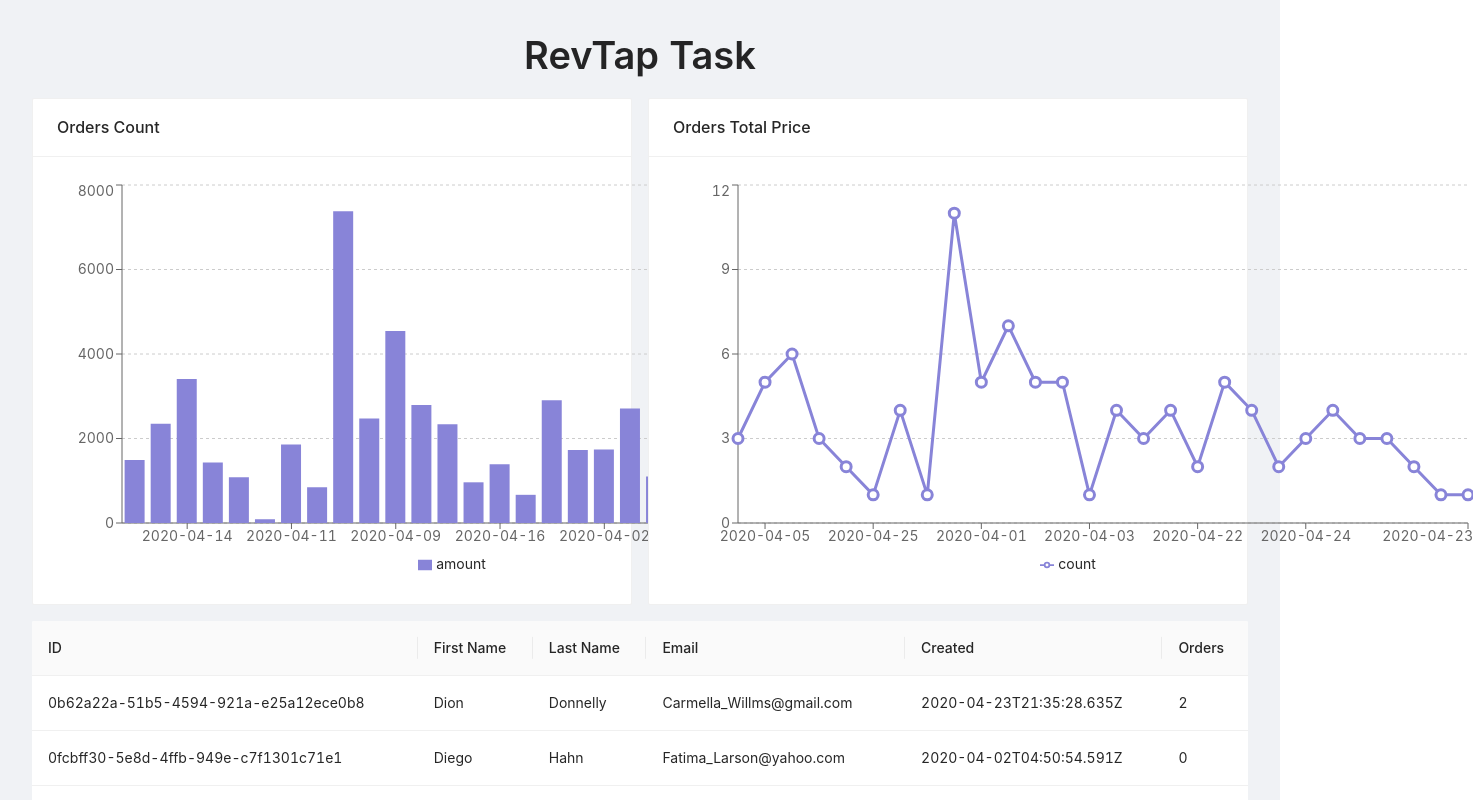
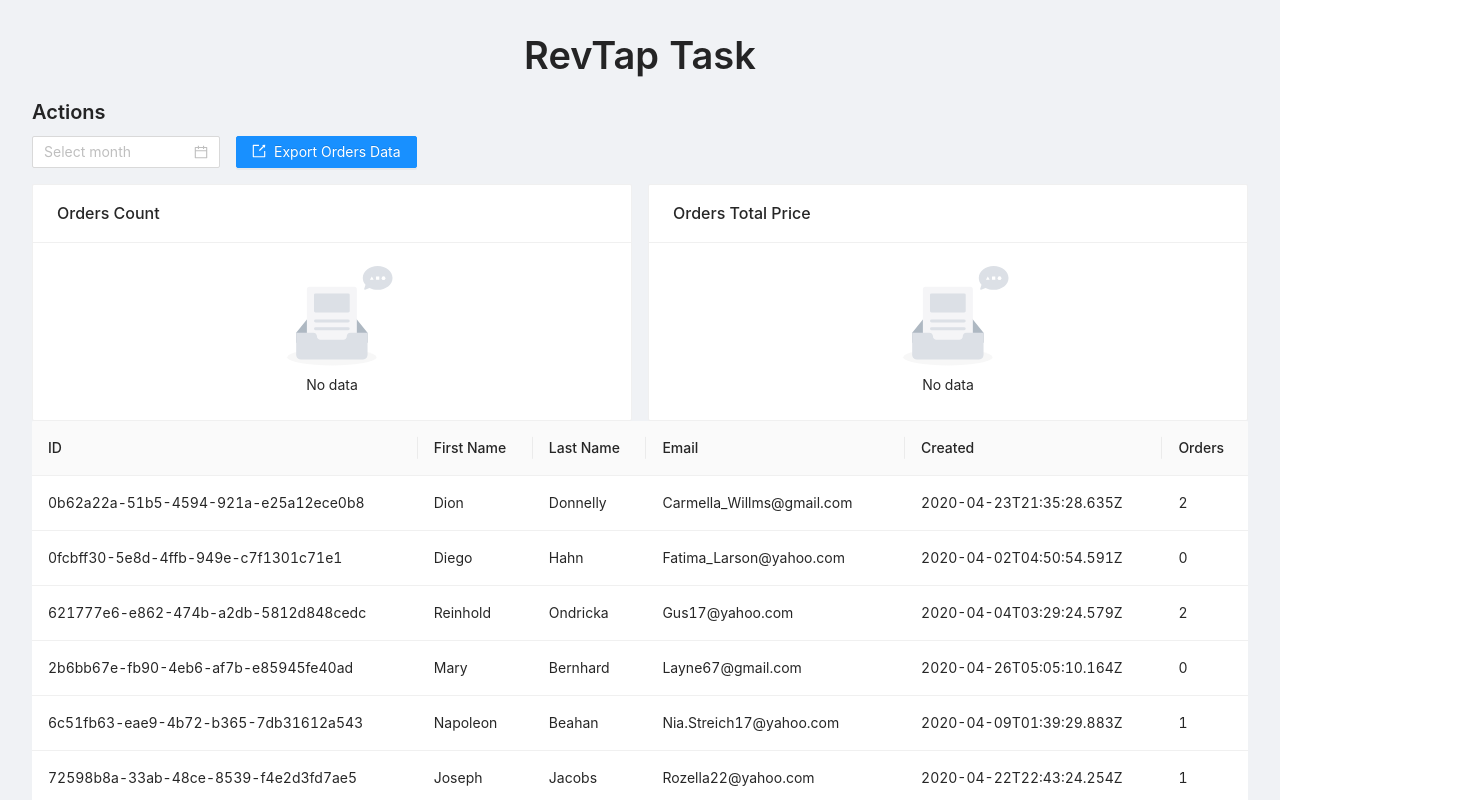
Before and after one commit to 13point5/revtap-frontend-task, a React (Create React App) app: page / in a window 1280 px wide. Shown: the top 800 px of the page, 1473 px wide, since content can reach past the window. Built offline with nearby package versions, Linux system fonts and the light colour scheme.

Commit message:
add actions UI for filtering orders by date and export data

```diff
--- a/package.json
+++ b/package.json
@@ -3,12 +3,14 @@
   "version": "0.1.0",
   "private": true,
   "dependencies": {
+    "@ant-design/icons": "^4.2.2",
     "@testing-library/jest-dom": "^5.11.4",
     "@testing-library/react": "^11.1.0",
     "@testing-library/user-event": "^12.1.10",
     "antd": "^4.7.2",
     "dotenv": "^8.2.0",
     "lodash": "^4.17.20",
+    "moment": "^2.29.1",
     "prop-types": "^15.7.2",
     "react": "^17.0.1",
     "react-dom": "^17.0.1",
@@ -52,6 +54,7 @@
     "eslint-plugin-react-hooks": "^4.2.0",
     "husky": "^4.3.0",
     "lint-staged": "^10.4.2",
-    "prettier": "^2.1.2"
+    "prettier": "^2.1.2",
+    "uuid": "^8.3.1"
   }
 }
--- a/src/App.jsx
+++ b/src/App.jsx
@@ -1,31 +1,20 @@
-import { Layout, Row, Col, Typography } from "antd";
-import React, { useMemo } from "react";
+import React from "react";
+import { Layout, Typography } from "antd";
 
-import { BarChart, LineChart, CustomersView } from "./components";
+import { CustomersView, ChartsContainer } from "./components";
 
 import rawData from "./fixtures/data.json";
-import formatOrders from "./utils/formatOrders";
 
 function App() {
-  const orders = useMemo(() => formatOrders(rawData.orders), [rawData.orders]);
-
   return (
     <Layout style={{ padding: "2rem" }}>
       <Typography.Title level={1} style={{ textAlign: "center" }}>
         RevTap Task
       </Typography.Title>
-      <Row gutter={[16, 16]}>
-        <Col span={12} key="barchart">
-          <BarChart data={orders} />
-        </Col>
-        <Col span={12} key="linechart">
-          <LineChart data={orders} />
-        </Col>
 
-        <Col span={24} key="customers table">
-          <CustomersView data={rawData.customers} />
-        </Col>
-      </Row>
+      <ChartsContainer />
+
+      <CustomersView data={rawData.customers} />
     </Layout>
   );
 }
--- a/src/components/BarChart/BarChart.jsx
+++ b/src/components/BarChart/BarChart.jsx
@@ -10,11 +10,12 @@ import {
   Tooltip,
   Legend,
 } from "recharts";
-import { Card } from "antd";
+import { Card, Empty } from "antd";
 
-function BarChartView({ data }) {
+function BarChartView({ data, ...restProps }) {
   return (
-    <Card title="Orders Count">
+    <Card title="Orders Count" {...restProps}>
+      {data.length > 0 ? (
         <BarChart data={data} width={800} height={400}>
           <CartesianGrid strokeDasharray="3 3" vertical={false} />
           <XAxis dataKey="date" />
@@ -23,6 +24,9 @@ function BarChartView({ data }) {
           <Legend />
           <Bar dataKey="amount" fill="#8884d8" />
         </BarChart>
+      ) : (
+        <Empty />
+      )}
     </Card>
   );
 }
--- /dev/null
+++ b/src/components/ChartsContainer/ChartsContainer.jsx
@@ -0,0 +1,65 @@
+import React, { useMemo, useState } from "react";
+import moment from "moment";
+
+import { Row, Col, Typography, DatePicker, Button } from "antd";
+import { ExportOutlined } from "@ant-design/icons";
+
+import BarChart from "../BarChart";
+import LineChart from "../LineChart";
+
+import rawData from "../../fixtures/data.json";
+import formatOrders from "../../utils/formatOrders";
+
+const dateFormat = "YYYY-MM";
+const cardStyes = {
+  style: { height: "100%" },
+  bodyStyle: {
+    display: "flex",
+    flexDirection: "column",
+    justifyContent: "center",
+  },
+};
+
+function ChartsContainer() {
+  const [yearMonth, setYearMonth] = useState(moment().format(dateFormat));
+
+  const orders = useMemo(() => formatOrders(rawData.orders, yearMonth), [
+    yearMonth,
+  ]);
+
+  const handleDateChange = (_, dateString) => {
+    setYearMonth(dateString);
+  };
+
+  return (
+    <Row gutter={[16, 16]}>
+      <Col span={24}>
+        <Typography.Title level={4}>Actions</Typography.Title>
+
+        <Row gutter={16} align="middle">
+          <Col>
+            <DatePicker
+              picker="month"
+              format={dateFormat}
+              onChange={handleDateChange}
+            />
+          </Col>
+          <Col>
+            <Button type="primary" icon={<ExportOutlined />}>
+              Export Orders Data
+            </Button>
+          </Col>
+        </Row>
+      </Col>
+
+      <Col span={12}>
+        <BarChart data={orders} {...cardStyes} />
+      </Col>
+      <Col span={12}>
+        <LineChart data={orders} {...cardStyes} />
+      </Col>
+    </Row>
+  );
+}
+
+export default ChartsContainer;
--- /dev/null
+++ b/src/components/ChartsContainer/index.js
@@ -0,0 +1,3 @@
+import ChartsContainer from "./ChartsContainer";
+
+export default ChartsContainer;
--- a/src/components/LineChart/LineChart.jsx
+++ b/src/components/LineChart/LineChart.jsx
@@ -10,11 +10,12 @@ import {
   Tooltip,
   Legend,
 } from "recharts";
-import { Card } from "antd";
+import { Card, Empty } from "antd";
 
-function LineChartView({ data }) {
+function LineChartView({ data, ...restProps }) {
   return (
-    <Card title="Orders Total Price">
+    <Card title="Orders Total Price" {...restProps}>
+      {data.length > 0 ? (
         <LineChart width={800} height={400} data={data}>
           <CartesianGrid strokeDasharray="3 3" vertical={false} />
           <XAxis dataKey="date" />
@@ -29,6 +30,9 @@ function LineChartView({ data }) {
             strokeWidth={3}
           />
         </LineChart>
+      ) : (
+        <Empty />
+      )}
     </Card>
   );
 }
--- a/src/components/index.js
+++ b/src/components/index.js
@@ -1,3 +1,2 @@
-export { default as BarChart } from "./BarChart";
-export { default as LineChart } from "./LineChart";
+export { default as ChartsContainer } from "./ChartsContainer";
 export { default as CustomersView } from "./CustomersView";
--- a/src/utils/formatOrders.js
+++ b/src/utils/formatOrders.js
@@ -1,8 +1,12 @@
 import _ from "lodash";
 
-const formatOrders = (orders) => {
+const formatOrders = (orders, yearMonth) => {
+  const yearMonthOrders = orders.filter((order) =>
+    order.created.includes(yearMonth)
+  );
+
   const dateWiseOrders = _.groupBy(
-    orders,
+    yearMonthOrders,
     (order) => order.created.split("T")[0]
   );
 
```
Also changed, not shown: .eslintrc.json, 2 other files (tests, documents, lock files or other folders). Lines whose indentation alone changed are shown as unchanged.
